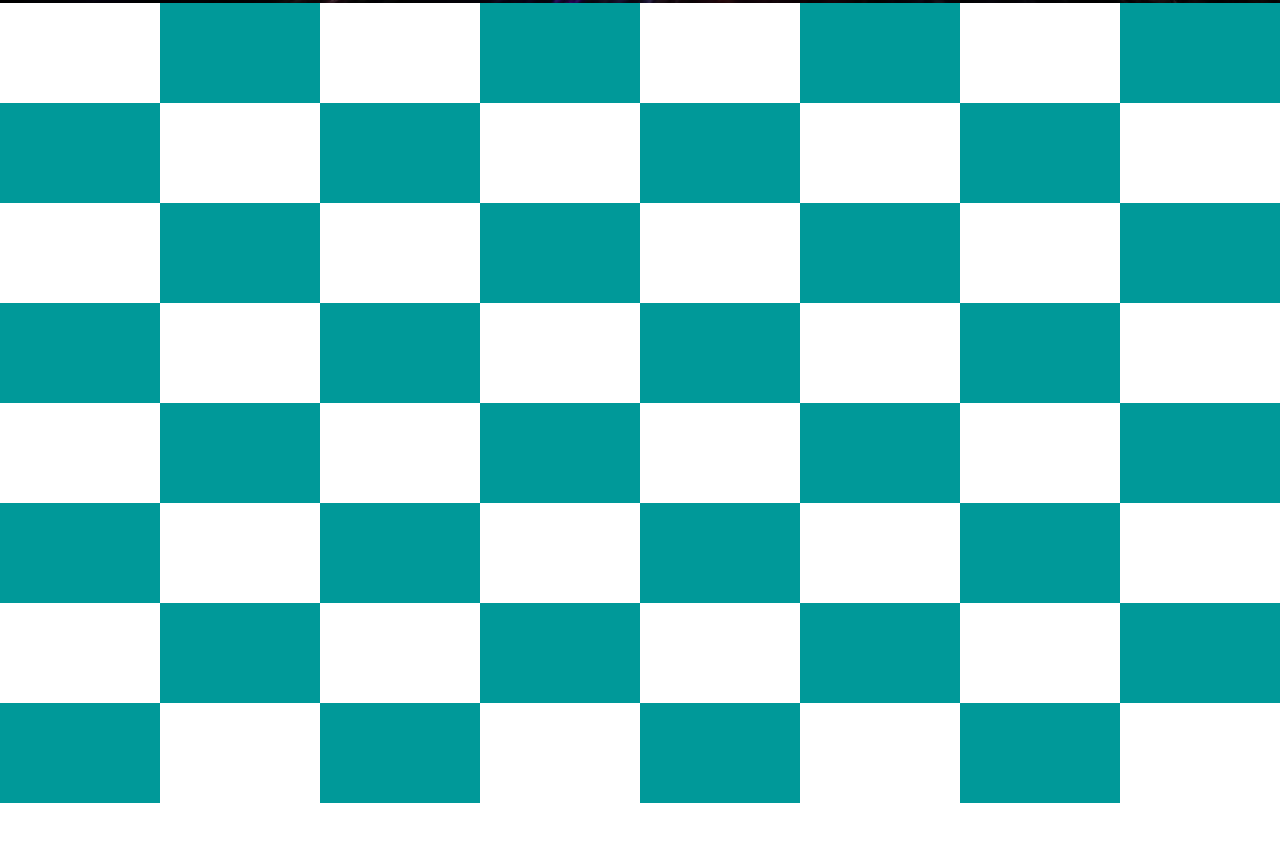
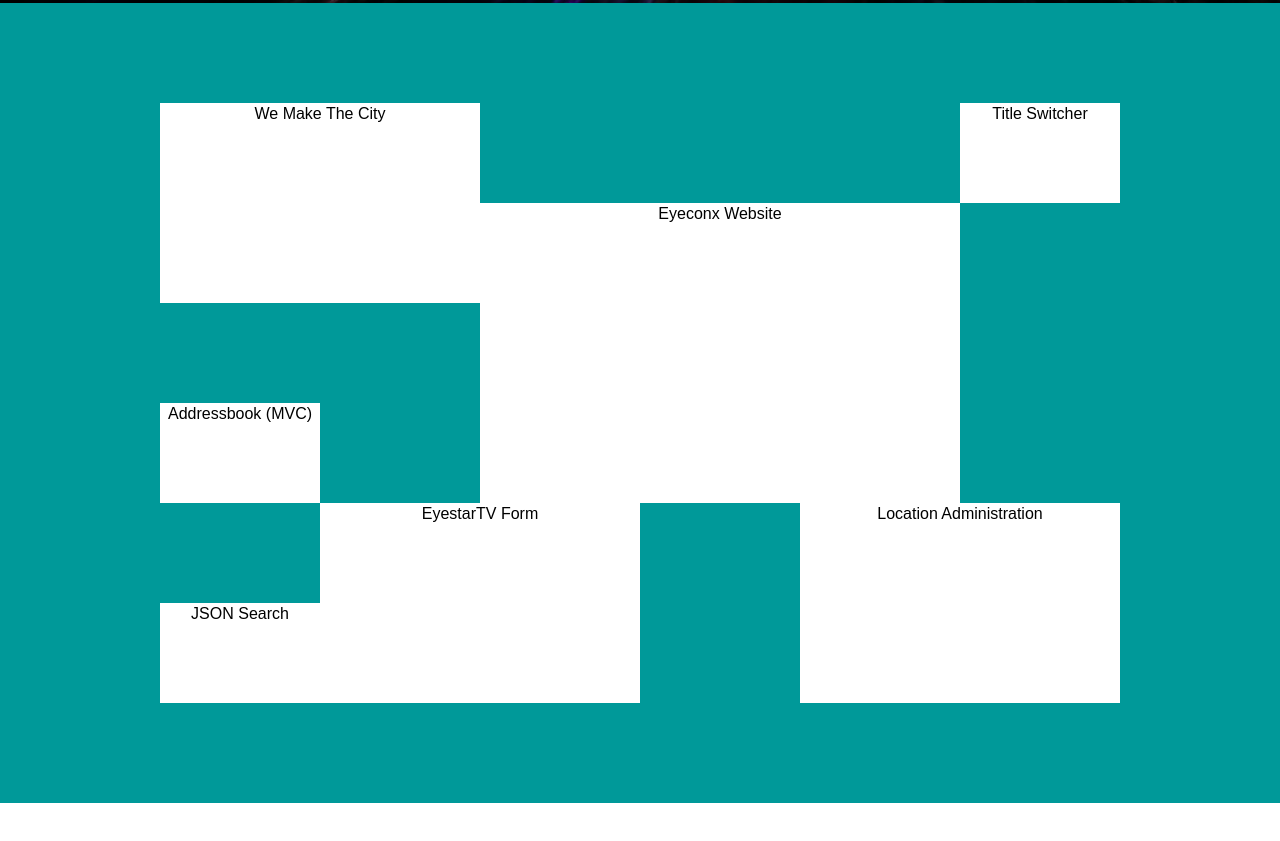
Before and after one commit to jheagle/joshuaweb, a plain HTML site: page index.html in a window 1280 px wide. Shown: the part 1597-2438 px from the top of the page. Drawn offline with nearby package versions, Linux system fonts and the light colour scheme.

Commit message:
building work page

```diff
--- a/css/main.css
+++ b/css/main.css
@@ -553,8 +553,22 @@
     z-index: -1;
 }
 
+.vert-three-quarter-section {
+    height: 75%;
+    width: 100%;
+    display: block;
+    clear: both;
+}
+
 .vert-half-section {
     height: 50%;
+    width: 100%;
+    display: block;
+    clear: both;
+}
+
+.vert-three-eighth-section {
+    height: 37.5%;
     width: 100%;
     display: block;
     clear: both;
@@ -588,9 +602,21 @@
     clear: both;
 }
 
+.horiz-three-quarter-section {
+    height: 100%;
+    width: 75%;
+    display: inline-block;
+}
+
 .horiz-half-section {
     height: 100%;
     width: 50%;
+    display: inline-block;
+}
+
+.horiz-three-eighth-section {
+    height: 100%;
+    width: 37.5%;
     display: inline-block;
 }
 
@@ -695,16 +721,16 @@
     background-color: #009999;
 }
 
-#work .vert-eighth-section {
+#work > div, #work .vert-quarter-section {
     display: flex;
 }
 
-#work .vert-eighth-section:nth-child(even) div:nth-child(even){
+#work .project {
+    color: #000;
     background-color: #fff;
-}
-
-#work .vert-eighth-section:nth-child(odd) div:nth-child(odd){
-    background-color: #fff;
+    display: block;
+    min-width: 75px;
+    min-height: 75px
 }
 
 #rates {
--- a/index.html
+++ b/index.html
@@ -88,65 +88,78 @@
                 <div class='horiz-eighth-section'></div>
                 <div class='horiz-eighth-section'></div>
             </div>
-            <div class='vert-eighth-section'>
-                <div class='horiz-eighth-section'></div>
-                <div class='horiz-eighth-section'></div>
-                <div class='horiz-eighth-section'></div>
-                <div class='horiz-eighth-section'></div>
-                <div class='horiz-eighth-section'></div>
-                <div class='horiz-eighth-section'></div>
-                <div class='horiz-eighth-section'></div>
-                <div class='horiz-eighth-section'></div>
+            <div class='vert-half-section'>
+                <div class='horiz-eighth-section'>
+                    <div class='vert-quarter-section'></div>
+                    <div class='vert-quarter-section'></div>
+                    <div class='vert-quarter-section'></div>
+                    <div class='vert-quarter-section'></div>
+                </div>
+                <div class='horiz-quarter-section'>
+                    <div class='vert-half-section project'>
+                        We Make The City
+                    </div>
+                    <div class='vert-quarter-section'>
+                        <div class='horiz-half-section'></div>
+                        <div class='horiz-half-section'></div>
+                    </div>
+                    <div class='vert-quarter-section'>
+                        <div class='horiz-half-section project'>
+                            Addressbook (MVC)
+                        </div>
+                        <div class='horiz-half-section'></div>
+                    </div>
+                </div>
+                <div class='horiz-three-eighth-section'>
+                    <div class='vert-quarter-section'>
+                        <div class='horiz-third-section'></div>
+                        <div class='horiz-third-section'></div>
+                        <div class='horiz-third-section'></div>
+                    </div>
+                    <div class='vert-three-quarter-section project'>
+                        Eyeconx Website
+                    </div>
+                </div>
+                <div class='horiz-eighth-section'>
+                    <div class='vert-quarter-section project'>
+                        Title Switcher
+                    </div>
+                    <div class='vert-quarter-section'></div>
+                    <div class='vert-quarter-section'></div>
+                    <div class='vert-quarter-section'></div>
+                </div>
+                <div class='horiz-eighth-section'>
+                    <div class='vert-quarter-section'></div>
+                    <div class='vert-quarter-section'></div>
+                    <div class='vert-quarter-section'></div>
+                    <div class='vert-quarter-section'></div>
+                </div>
             </div>
-            <div class='vert-eighth-section'>
-                <div class='horiz-eighth-section'></div>
-                <div class='horiz-eighth-section'></div>
-                <div class='horiz-eighth-section'></div>
-                <div class='horiz-eighth-section'></div>
-                <div class='horiz-eighth-section'></div>
-                <div class='horiz-eighth-section'></div>
-                <div class='horiz-eighth-section'></div>
-                <div class='horiz-eighth-section'></div>
-            </div>
-            <div class='vert-eighth-section'>
-                <div class='horiz-eighth-section'></div>
-                <div class='horiz-eighth-section'></div>
-                <div class='horiz-eighth-section'></div>
-                <div class='horiz-eighth-section'></div>
-                <div class='horiz-eighth-section'></div>
-                <div class='horiz-eighth-section'></div>
-                <div class='horiz-eighth-section'></div>
-                <div class='horiz-eighth-section'></div>
-            </div>
-            <div class='vert-eighth-section'>
-                <div class='horiz-eighth-section'></div>
-                <div class='horiz-eighth-section'></div>
-                <div class='horiz-eighth-section'></div>
-                <div class='horiz-eighth-section'></div>
-                <div class='horiz-eighth-section'></div>
-                <div class='horiz-eighth-section'></div>
-                <div class='horiz-eighth-section'></div>
-                <div class='horiz-eighth-section'></div>
-            </div>
-            <div class='vert-eighth-section'>
-                <div class='horiz-eighth-section'></div>
-                <div class='horiz-eighth-section'></div>
-                <div class='horiz-eighth-section'></div>
-                <div class='horiz-eighth-section'></div>
-                <div class='horiz-eighth-section'></div>
-                <div class='horiz-eighth-section'></div>
-                <div class='horiz-eighth-section'></div>
-                <div class='horiz-eighth-section'></div>
-            </div>
-            <div class='vert-eighth-section'>
-                <div class='horiz-eighth-section'></div>
-                <div class='horiz-eighth-section'></div>
-                <div class='horiz-eighth-section'></div>
-                <div class='horiz-eighth-section'></div>
-                <div class='horiz-eighth-section'></div>
-                <div class='horiz-eighth-section'></div>
-                <div class='horiz-eighth-section'></div>
-                <div class='horiz-eighth-section'></div>
+            <div class='vert-quarter-section'>
+                <div class='horiz-eighth-section'>
+                    <div class='vert-half-section'></div>
+                    <div class='vert-half-section'></div>
+                </div>
+                <div class='horiz-eighth-section'>
+                    <div class='vert-half-section'></div>
+                    <div class='vert-half-section project'>
+                        JSON Search
+                    </div>
+                </div>
+                <div class='horiz-quarter-section project'>
+                    EyestarTV Form
+                </div>
+                <div class='horiz-eighth-section'>
+                    <div class='vert-half-section'></div>
+                    <div class='vert-half-section'></div>
+                </div>
+                <div class='horiz-quarter-section project'>
+                    Location Administration
+                </div>
+                <div class='horiz-eighth-section'>
+                    <div class='vert-half-section'></div>
+                    <div class='vert-half-section'></div>
+                </div>
             </div>
             <div class='vert-eighth-section'>
                 <div class='horiz-eighth-section'></div>
--- a/nbproject/private/private.xml
+++ b/nbproject/private/private.xml
@@ -4,8 +4,8 @@
     <open-files xmlns="http://www.netbeans.org/ns/projectui-open-files/2">
         <group>
             <file>file:/C:/localserver/joshuaweb/index.html</file>
+            <file>file:/C:/localserver/joshuaweb/css/main.css</file>
             <file>file:/C:/localserver/joshuaweb/js/main.js</file>
-            <file>file:/C:/localserver/joshuaweb/css/main.css</file>
         </group>
     </open-files>
 </project-private>
```
Also changed, not shown: img/eyestar-logo.png (added).
